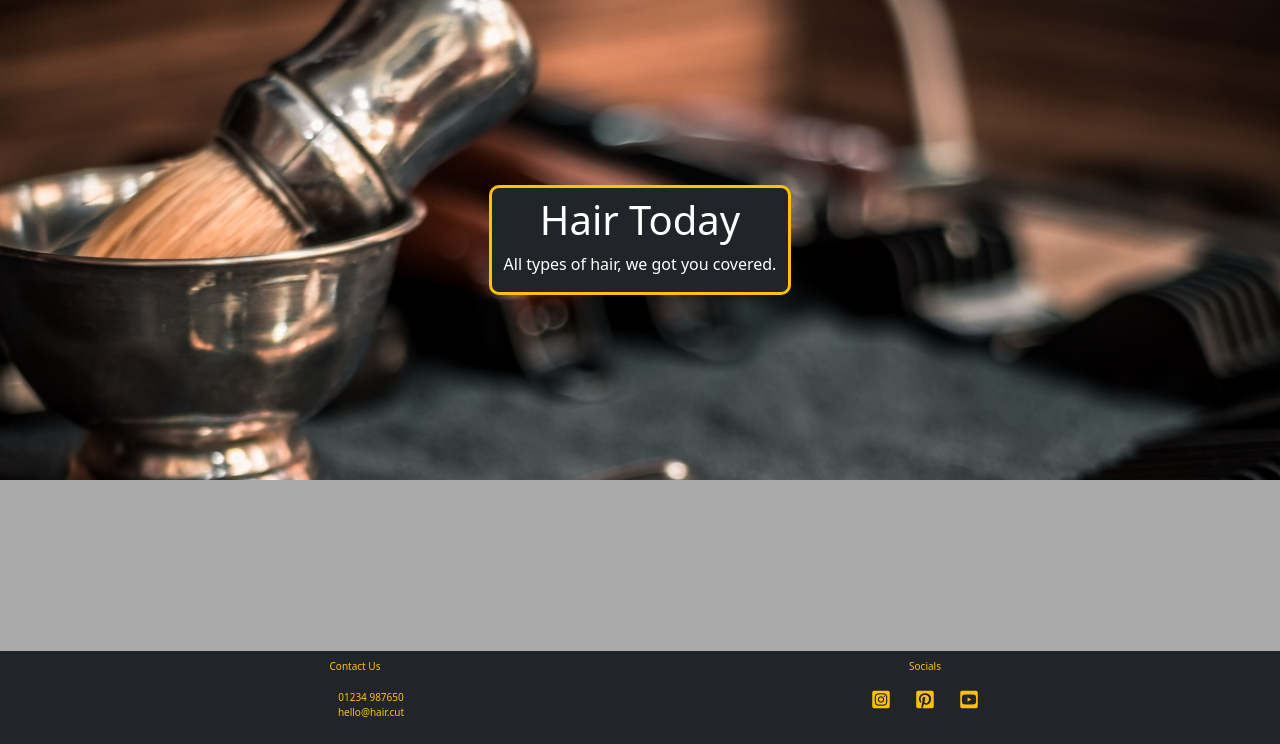
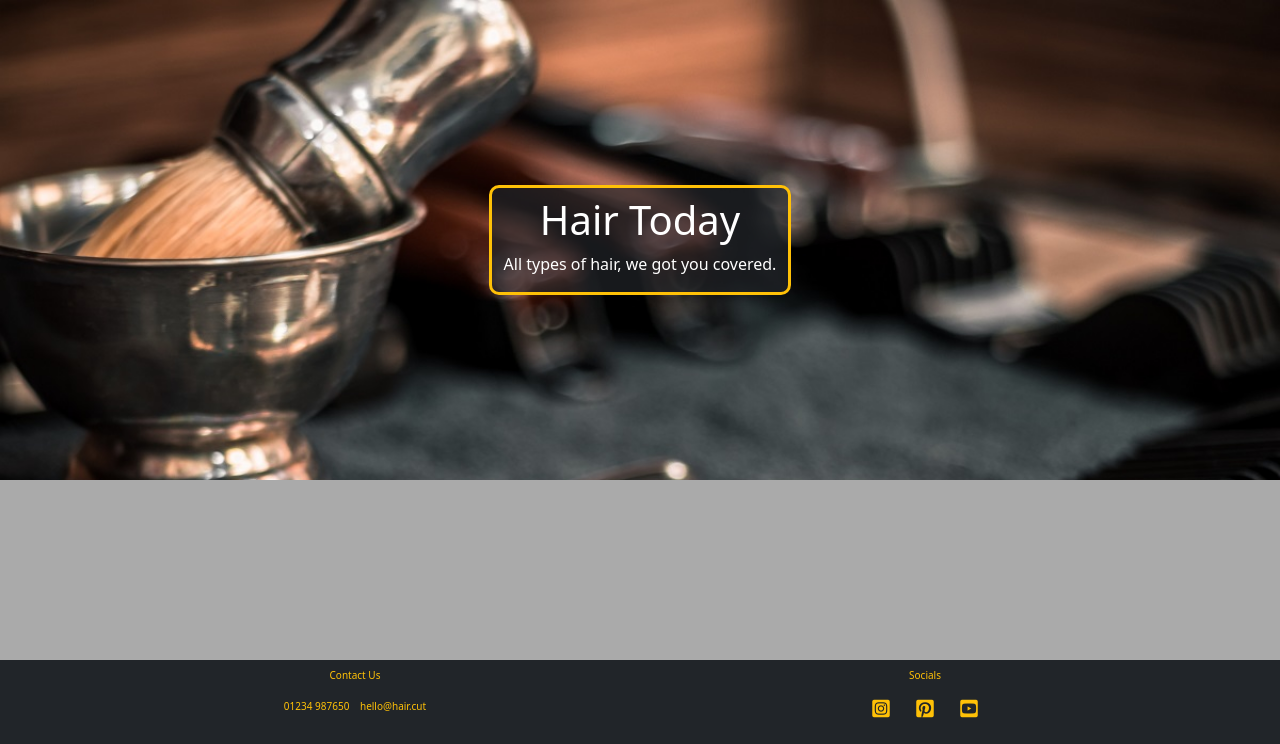
Before and after one commit to lilblupig/hair-today, a PHP site: page / in a window 1280 px wide. Shown: the part 56-800 px from the top of the page. Run offline with PHP 8.4, Linux system fonts and the light colour scheme; data that the repository does not hold is empty.

Commit message:
Tweak styling for hero and footer

```diff
--- a/assets/css/style.css
+++ b/assets/css/style.css
@@ -6,6 +6,16 @@ body {
 
 nav a {
     color: #ffc107;
+}
+
+nav a:hover {
+    color: #fff;
+    text-decoration: underline;
+}
+
+nav .current {
+    font-weight: bold;
+    text-decoration: underline;
 }
 
 /* Hero image */
@@ -25,7 +35,7 @@ nav a {
 
 .hero-text {
   z-index: 1;
-  background-color: #212529;
+  background-color: #212529b2;
   border: solid 3px #ffc107;
   border-radius: 10px;
 }
--- a/index.php
+++ b/index.php
@@ -39,7 +39,7 @@ $pages_result = $conn->query($get_pages);
 
     <nav class="navbar navbar-dark bg-dark">
         <div class="container">
-            <a class="navbar-brand">Hair Today!</a>
+            <a href="#" class="navbar-brand">Hair Today!</a>
 
             <?php
                 if($pages_result->num_rows > 0) {
@@ -87,9 +87,9 @@ $pages_result = $conn->query($get_pages);
             <div class="row text-center">
                 <div class="col-12 col-md-6">
                     <p>Contact Us</p>
-                    <ul>
-                        <li>01234 987650</li>
-                        <li>hello@hair.cut</li>
+                    <ul class="list-inline">
+                        <li class="list-inline-item">01234 987650</li>
+                        <li class="list-inline-item">hello@hair.cut</li>
                     </ul>
                 </div>
                 <div class="col-12 col-md-6">
```
